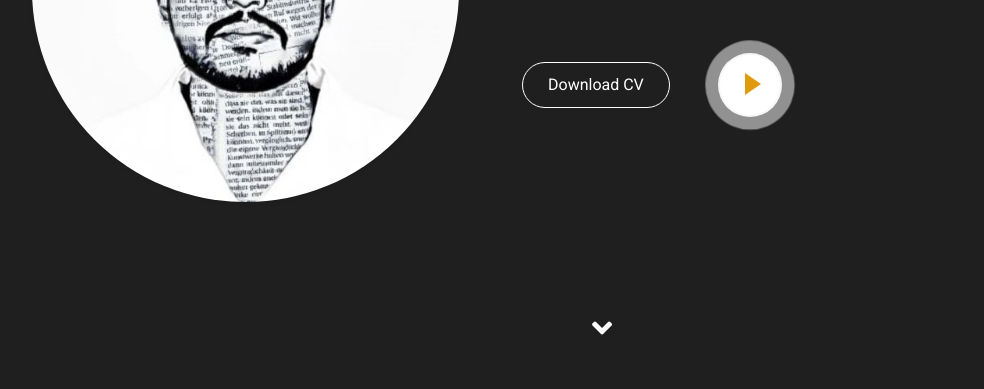
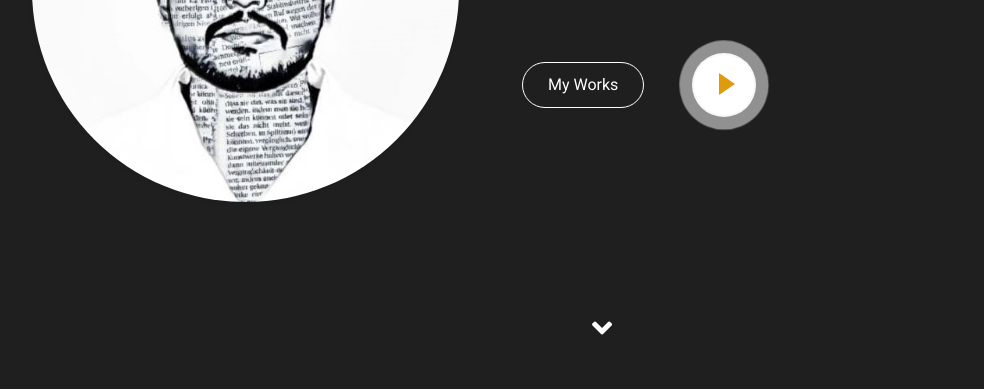
Before and after one commit to haripyt/PROFILE, a plain HTML site: page index.html in a window 1280 px wide. Shown: the part 411-800 px from the top of the page, without its empty margins (38-1022 px from the left). Drawn offline with Linux system fonts and the light colour scheme.

Commit message:
Update index.html

```diff
--- a/index.html
+++ b/index.html
@@ -76,8 +76,8 @@
                     <h1 class="typed-text-output d-inline font-weight-lighter text-white"></h1>
                     <div class="typed-text d-none">Student, Web Designer, Web Developer, Front End Developer</div>
                     <div class="d-flex align-items-center justify-content-center justify-content-lg-start pt-5">
-                        <a href="https://drive.google.com/file/d/1Yet4idRxo2k98oxQlbx3Q88M5PmaJ5qs/view?usp=sharing" class="btn btn-outline-light mr-5">Download CV</a>
-                       <a href="https://haripyt.github.io/Personal1/"> <button type="button" class="btn-play" data-toggle="modal" href="https://haripyt.github.io/Personal1/"  data-target="#videoModal"><span></span>
+                        <a href="https://haripyt.github.io/Personal1/" class="btn btn-outline-light mr-5">My Works</a>
+                       <a href="https://drive.google.com/file/d/1Yet4idRxo2k98oxQlbx3Q88M5PmaJ5qs/view?usp=sharing"> <button type="button" class="btn-play" data-toggle="modal" href="https://haripyt.github.io/Personal1/"  data-target="#videoModal"><span></span>
                     </button></a>
 
                     </div>
```
